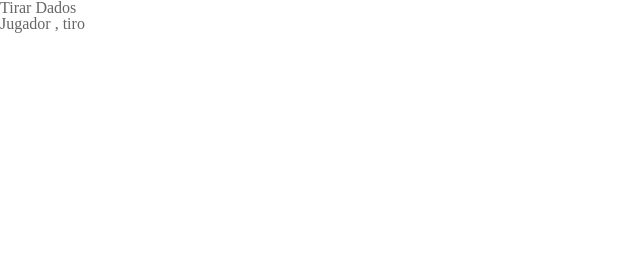
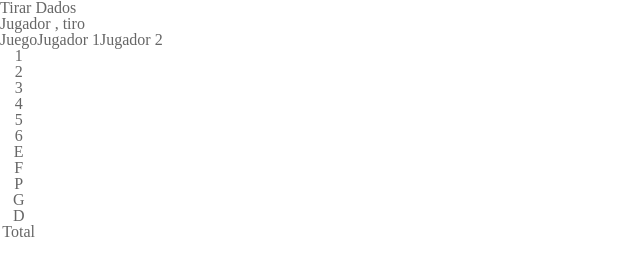
Before and after one commit to fmandelbaum/generala, a plain HTML site: page index.html in a window 1280 px wide. Shown: the whole page, without its empty margins (0-640 px from the left). Drawn offline with Linux system fonts and the light colour scheme.

Commit message:
Primera etapa de tabla de puntajes

```diff
--- a/assets/js/generala.js
+++ b/assets/js/generala.js
@@ -4,7 +4,8 @@ let estadoDelJuego = {
     dados: [],
     dadosSeleccionados: [],
     jugador: Math.floor(Math.random() * 2) + 1,
-    contTiros: 0
+    contTiros: 0,
+    puntajes: [[0,0,0,0,0,0,0,0,0,0,0],[0,0,0,0,0,0,0,0,0,0,0]]
 };
 
 function tirarDado() {
@@ -52,7 +53,39 @@ function actualizarPantalla() {
     document.getElementById("tiro").innerHTML = estadoDelJuego.contTiros;
 }
 
-function anotarPuntos() {
+function anotarPuntos(juego) {
+    let celda = document.querySelector("#puntajes tbody tr:nth-of-type(" + (juego + 1) + ") td:nth-of-type(" + estadoDelJuego.jugador + ")");
+    if (!celda.classList.contains("anotado")) {
+        celda.classList.add("anotado");
+        switch (juego) {
+            case 0:
+            case 1:
+            case 2:
+            case 3:
+            case 4:
+            case 5:
+                estadoDelJuego.puntajes[estadoDelJuego.jugador - 1][juego] = puntos(juego + 1);
+                break;
+            case 6:
+                estadoDelJuego.puntajes[estadoDelJuego.jugador - 1][juego] = esEscalera() ? 20 : 0;
+                break;
+            case 7:
+                estadoDelJuego.puntajes[estadoDelJuego.jugador - 1][juego] = esFull() ? 30 : 0;
+                break;
+            case 8:
+                estadoDelJuego.puntajes[estadoDelJuego.jugador - 1][juego] = esPoker() ? 40 : 0;
+                break;
+            case 9:
+                estadoDelJuego.puntajes[estadoDelJuego.jugador - 1][juego] = esGenerala() ? 50 : 0;
+                break;
+            case 10:
+                estadoDelJuego.puntajes[estadoDelJuego.jugador - 1][juego] = esGenerala() ? 100 : 0;
+                break;
+        }
+        celda.innerHTML = estadoDelJuego.puntajes[estadoDelJuego.jugador - 1][juego] === 0 ? "X" : estadoDelJuego.puntajes[estadoDelJuego.jugador - 1][juego];
+        let celdaTotal = document.querySelector("#puntajes tr:nth-of-type(13)");
+        celdaTotal.innerHTML = totalPuntos(estadoDelJuego.jugador);
+    }
     [1,2,3,4,5,6].forEach(dado => { console.info(dado + "=>" + puntos(dado)); });
     console.info("escalera=>" + esEscalera());
     console.info("full=>" + esFull());
@@ -60,6 +93,10 @@ function anotarPuntos() {
     console.info("generala=>" + esGenerala());
     // TODO: Mostar tabla de puntos, y permitir al jugador anotar o tachar, y luego cambiarJugador()
     cambiarJugador();
+}
+
+function totalPuntos(jugador) {
+
 }
 
 function cambiarJugador() {
--- a/index.html
+++ b/index.html
@@ -14,6 +14,77 @@
     </div>
     <div>Jugador <span id="turno"></span>, tiro <span id="tiro"></span></div>
     <div id="contenedorDados"></div>
+    <table id="puntajes">
+        <thead>
+            <tr>
+                <th>Juego</th>
+                <th>Jugador 1</th>
+                <th>Jugador 2</th>
+            </tr>
+        </thead>
+        <tbody>
+            <tr onclick="anotarPuntos(0);">
+                <th>1</th>
+                <td> </td>
+                <td> </td>
+            </tr>
+            <tr onclick="anotarPuntos(1);">
+                <th>2</th>
+                <td> </td>
+                <td> </td>
+            </tr>
+            <tr onclick="anotarPuntos(2);">
+                <th>3</th>
+                <td> </td>
+                <td> </td>
+            </tr>
+            <tr onclick="anotarPuntos(3);">
+                <th>4</th>
+                <td> </td>
+                <td> </td>
+            </tr>
+            <tr onclick="anotarPuntos(4);">
+                <th>5</th>
+                <td> </td>
+                <td> </td>
+            </tr>
+            <tr onclick="anotarPuntos(5);">
+                <th>6</th>
+                <td> </td>
+                <td> </td>
+            </tr>
+            <tr onclick="anotarPuntos(6);">
+                <th>E</th>
+                <td> </td>
+                <td> </td>
+            </tr>
+            <tr onclick="anotarPuntos(7);">
+                <th>F</th>
+                <td> </td>
+                <td> </td>
+            </tr>
+            <tr onclick="anotarPuntos(8);">
+                <th>P</th>
+                <td> </td>
+                <td> </td>
+            </tr>
+            <tr onclick="anotarPuntos(9);">
+                <th>G</th>
+                <td> </td>
+                <td> </td>
+            </tr>
+            <tr onclick="anotarPuntos(10);">
+                <th>D</th>
+                <td> </td>
+                <td> </td>
+            </tr>
+            <tr>
+                <th>Total</th>
+                <td> </td>
+                <td> </td>
+            </tr>
+        </tbody>
+    </table>
     <script src="assets/js/generala.js"></script>
 </body>
 
```
